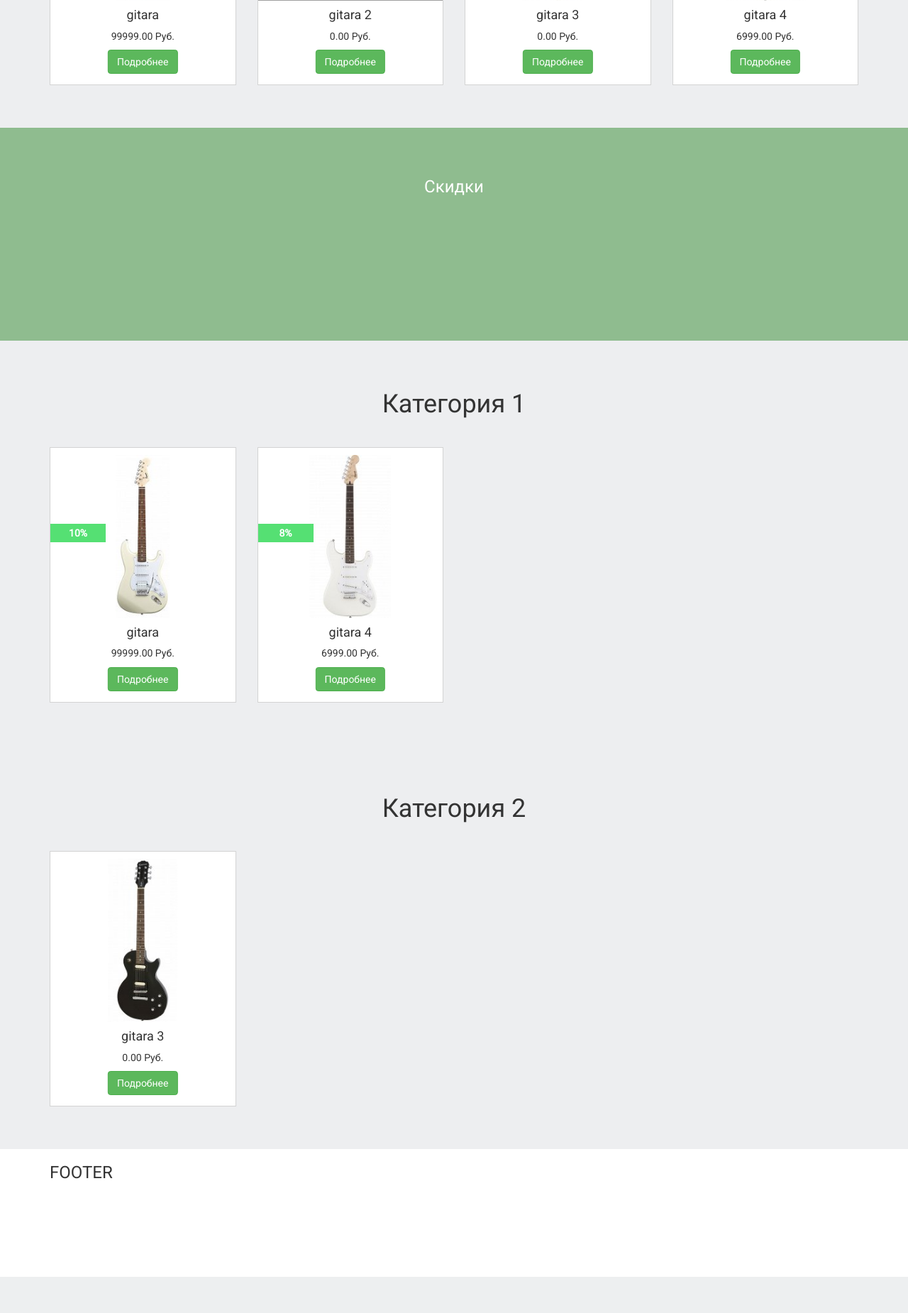
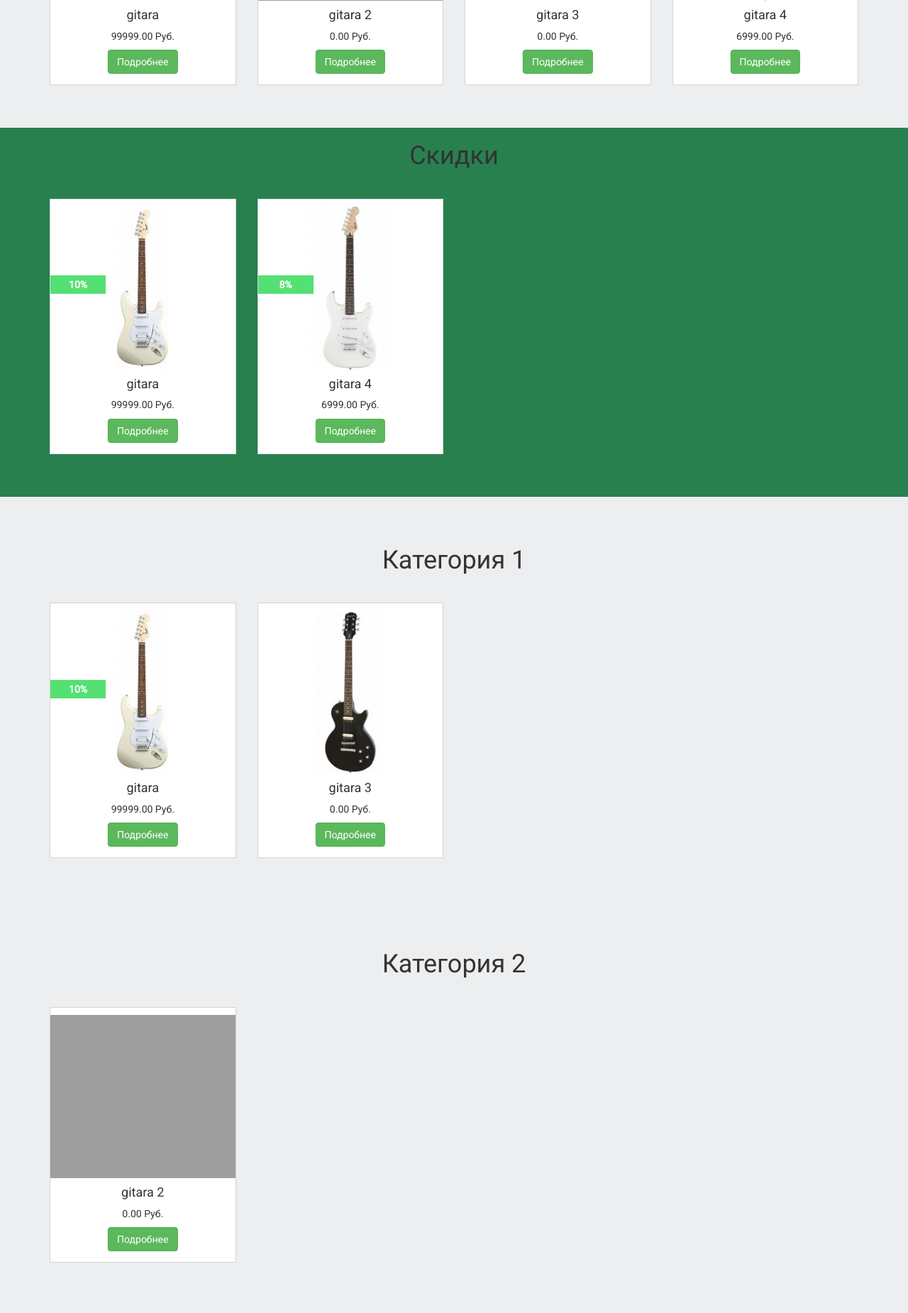
Before and after one commit to playrus/site_final, a Django app: page / in a window 1280 px wide. Shown: the part 975-2825 px from the top of the page at 71% size. Before the commit the page ends 2774 px from the top, so only its background shows below. Run offline with Django 3.2, Linux system fonts and the light colour scheme; data comes from the database, SQL or seed files in the repository; some libraries are stand-ins or nearby versions; grey boxes are pictures that could not be loaded.

Commit message:
edit frontend

```diff
--- a/example/views.py
+++ b/example/views.py
@@ -14,8 +14,9 @@ def index(request):
 
 def home(request):
     products_images=ProductImage.objects.filter(is_main=True, product__is_active=True)
-    products_images_phones = products_images.filter(product__category__id=1)
-    products_images_laptops = products_images.filter(product__category__id=2)
+    products_images_cat1 = products_images.filter(product__category__id=1)
+    products_images_cat2 = products_images.filter(product__category__id=2)
+    products_images_discount = products_images.filter(product__is_discount=True)
     return render(request, "landing/home.html", locals())
 
 def about(request):
--- a/products/models.py
+++ b/products/models.py
@@ -8,16 +8,16 @@ class ProductCategory(models.Model):
         return "%s" % self.name
 
     class Meta:
-        verbose_name = 'Категоряи товара'
+        verbose_name = 'Категория товара'
         verbose_name_plural = 'Категории товаров'
 
 class Product(models.Model):
     name=models.CharField(max_length=128)
     price = models.DecimalField(max_digits=10,decimal_places=2,default=0)
-    shourt_description = models.TextField(blank=True,null=True,default=None)
     description = models.TextField(blank=True,null=True,default=None)
     is_active=models.BooleanField(default=True)
     discount = models.IntegerField(default=0)
+    is_discount=models.BooleanField(default=False)
     category = models.ForeignKey(ProductCategory,on_delete=models.CASCADE, blank=True,null=True,default=None)
     created=models.DateTimeField(auto_now_add=True, auto_now=False)
     updated=models.DateTimeField(auto_now_add=False,auto_now=True)
--- a/static/static_dev/css/style.css
+++ b/static/static_dev/css/style.css
@@ -18,12 +18,15 @@ html, body{
     padding-bottom: 180px; /* must be same height as the footer */
 }
 
-.footer{
-    position: relative;
-    margin-top: -180px; /* negative value of footer height */
-    height: 180px;
-    clear: both;
-    background-color: white;
+.footer-color{
+    background-color: #55e093;
+
+    height: 50px;
+}
+
+.footer-align{
+    padding-top: 15px;
+    text-align: center;
 }
 
 .section-top{
@@ -125,3 +128,12 @@ html, body{
     text-align: center;
 
 }
+
+.section-discount{
+    background-color: #28804f;
+    padding-block-start: inherit;
+}
+
+.img-on-self-page{
+    border: 1px solid black;
+}
--- a/templates/base.html
+++ b/templates/base.html
@@ -23,6 +23,7 @@
 
             {% include 'navbar.html' %}
 
+
             {% block content %}
             {% endblock content %}
 
--- a/templates/footer.html
+++ b/templates/footer.html
@@ -1,7 +1,11 @@
-<footer class="footer">
-    <div class="container">
-        <div class="text">
-            <h3>FOOTER</h3>
-        </div>
+<!-- Footer -->
+<footer class="page-footer font-small footer-color">
+
+    <!-- Copyright -->
+    <div class="footer-align">© 2020 Copyright:
+      <a href="https://vk.com/anton_officiall"> Anton</a>
     </div>
-</footer>
+    <!-- Copyright -->
+
+  </footer>
+  <!-- Footer -->
--- a/templates/landing/home.html
+++ b/templates/landing/home.html
@@ -20,12 +20,21 @@
             </div>
         </div>
     </div>
-    <div class="section section-delivery">
-        <div>
-            <h3>Скидки</h3>
+    <div class="section section-discount">
+        <div class="container">
+            <div class="row">
+                <div class="col-lg-12">
+                    <h1 class="text-center">
+                        Скидки
+                    </h1>
+                </div>
+                {% for product_image in products_images_discount %}
+                    {% include 'landing/product_item.html' %}
+                {% endfor %}
+            </div>
         </div>
     </div>
-    <div class="section section2 phones-container">
+    <div class="section section2 cat1-container">
         <div class="container">
             <div class="row">
                 <div class="col-lg-12">
@@ -33,14 +42,14 @@
                         Категория 1
                     </h1>
                 </div>
-                {% for product_image in products_images_phones %}
+                {% for product_image in products_images_cat1 %}
                     {% include 'landing/product_item.html' %}
                 {% endfor %}
 
             </div>
         </div>
     </div>
-    <div class="section section3 laptops-container">
+    <div class="section section3 cat2-container">
         <div class="container">
             <div class="row">
                 <div class="col-lg-12">
@@ -48,7 +57,7 @@
                         Категория 2
                     </h1>
                 </div>
-                {% for product_image in products_images_laptops %}
+                {% for product_image in products_images_cat2 %}
                     {% include 'landing/product_item.html' %}
                 {% endfor %}
 
--- a/templates/orders/checkout.html
+++ b/templates/orders/checkout.html
@@ -6,6 +6,8 @@
     <div class="container">
         <div class="row">
             {% if products_in_basket %}
+                <br>
+                <br>
                 <div class="col-lg-8 col-lg-offset-2">
                     <h3 class="text-center">Покупка</h3>
 
@@ -116,6 +118,9 @@
 
                 </div>
              {% else %}
+             <br>
+             <br>
+             <br>
                 <h3 class="text-center">В Вашей корзине нет товаров</h3>
             {% endif %}
 
--- a/templates/products/product.html
+++ b/templates/products/product.html
@@ -3,12 +3,15 @@
 
 
 {% block content %}
+    <br>
+    <br>
+    <br>
     <div class="container">
         <div class="row">
             <div class="col-lg-6">
                 {% for image_item in product.productimage_set.all %}
                     <div class="product-image-item">
-                        <img src="{{ image_item.image.url }}" class="img-responsive">
+                        <img src="{{ image_item.image.url }}" class="img-responsive img-on-self-page">
                     </div>
                 {% endfor %}
             </div>
```
Also changed, not shown: db.sqlite3, products/migrations/0003_product_is_discount.py (added), products/migrations/0004_auto_20200617_0406.py (added), products/migrations/0005_auto_20200617_0409.py (added).
